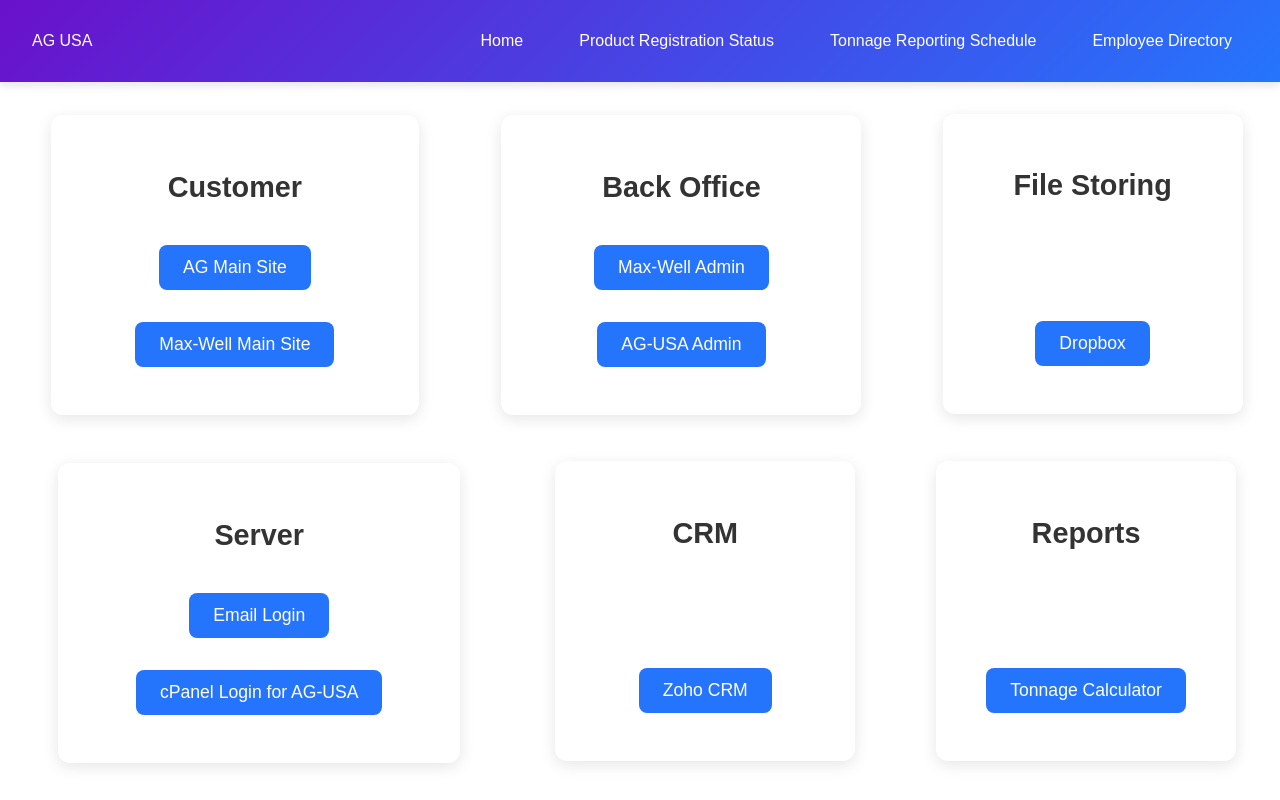
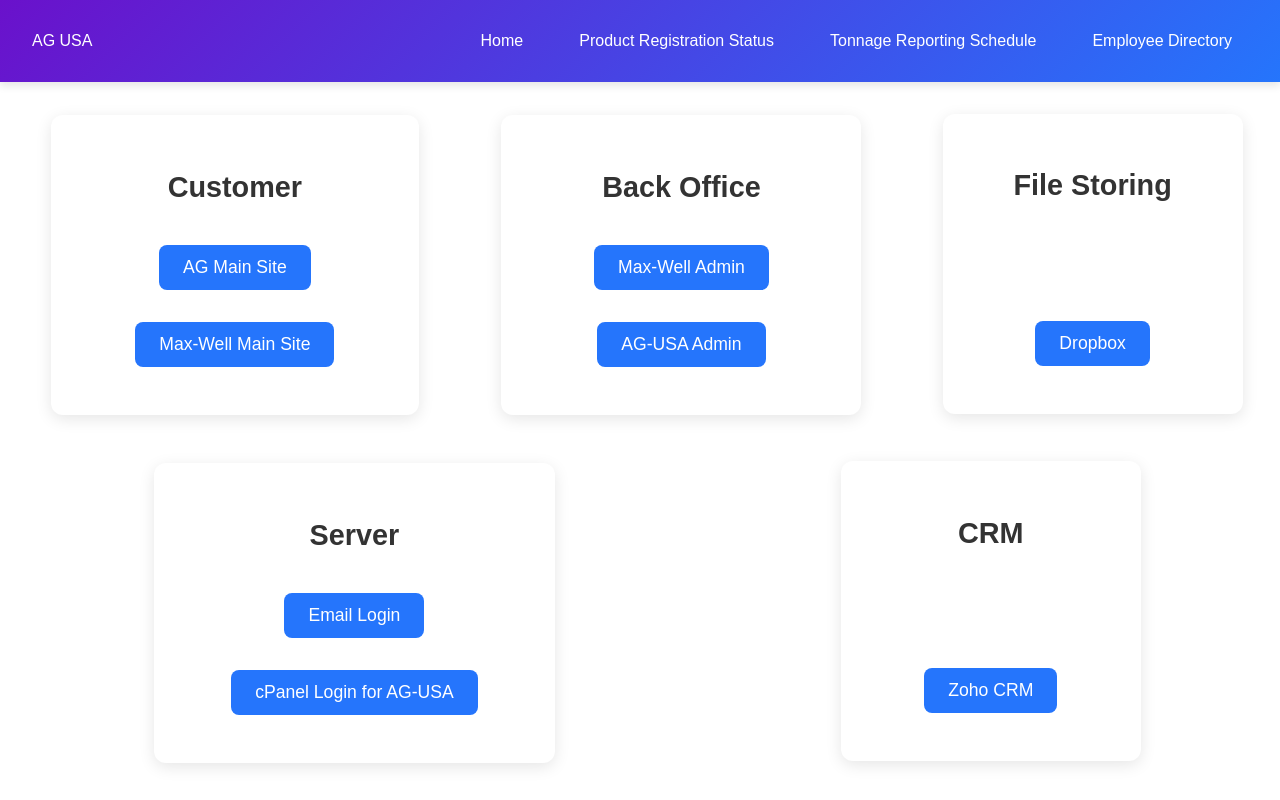
Before and after one commit to max-well-creator/work_dashboard, a Next.js app: page / in a window 1280 px wide. Shown: the top 800 px of the page. Built offline with nearby package versions, Linux system fonts and the light colour scheme.

Commit message:
changed michigan registration expiration date

```diff
--- a/src/app/page.js
+++ b/src/app/page.js
@@ -33,9 +33,7 @@
 				<div styles={styles.cRMLinks}>
 					<WorkLinks title="CRM" links={CRMTools} />
 				</div>
-				<div styles={styles.reportLinks}>
-					<WorkLinks title="Reports" links={ReportingTools} />
-				</div>
+
 				<div styles={styles.salesLinks}>
 					<WorkLinks title="Sales" links={SalesSites} />
 				</div>
--- a/src/data/stateRegistrationStatus.js
+++ b/src/data/stateRegistrationStatus.js
@@ -308,7 +308,7 @@
 		product_status: APPROVED,
 		is_soil_amendment: "Yes",
 		notes: "",
-		product_expiration: "Check Processed by Michigan on 11-28-24",
+		product_expiration: "December 2025",
 		color: APPROVED_COLOR,
 		point_of_contact_name: "Lorli Curry",
 		point_of_contact_phone: "?",
--- a/src/data/workLinks.js
+++ b/src/data/workLinks.js
@@ -54,14 +54,6 @@
 	},
 ];
 
-export const ReportingTools = [
-	{
-		title: "Tonnage Calculator",
-		description: "Tool to automatically calculate AG-USA product tonnage",
-		url: "https://tonnage-cd855155a902.herokuapp.com/",
-	},
-];
-
 export const SalesSites = [
 	{
 		title: "New MaxGoodness",
```
